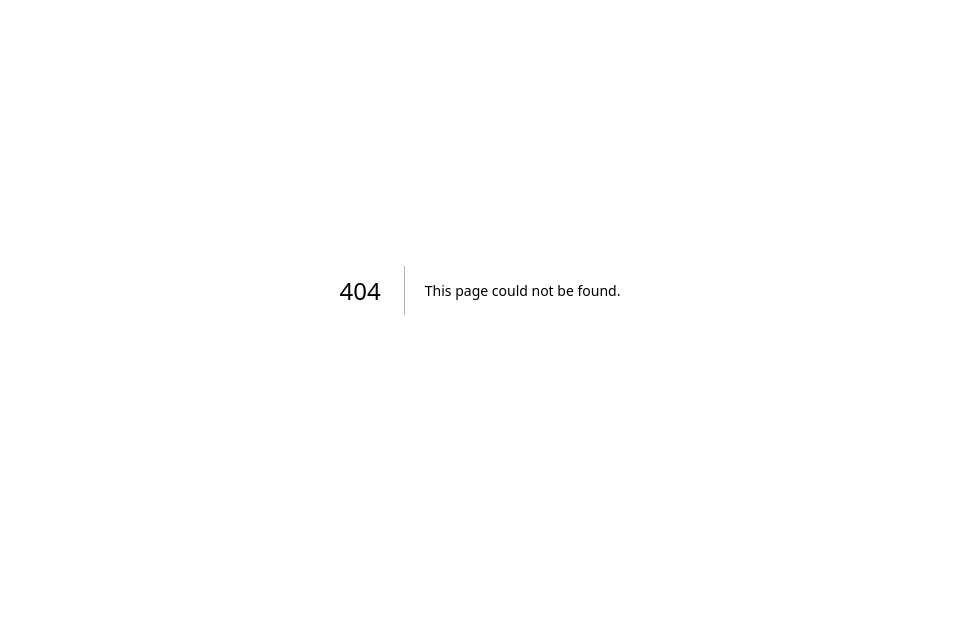
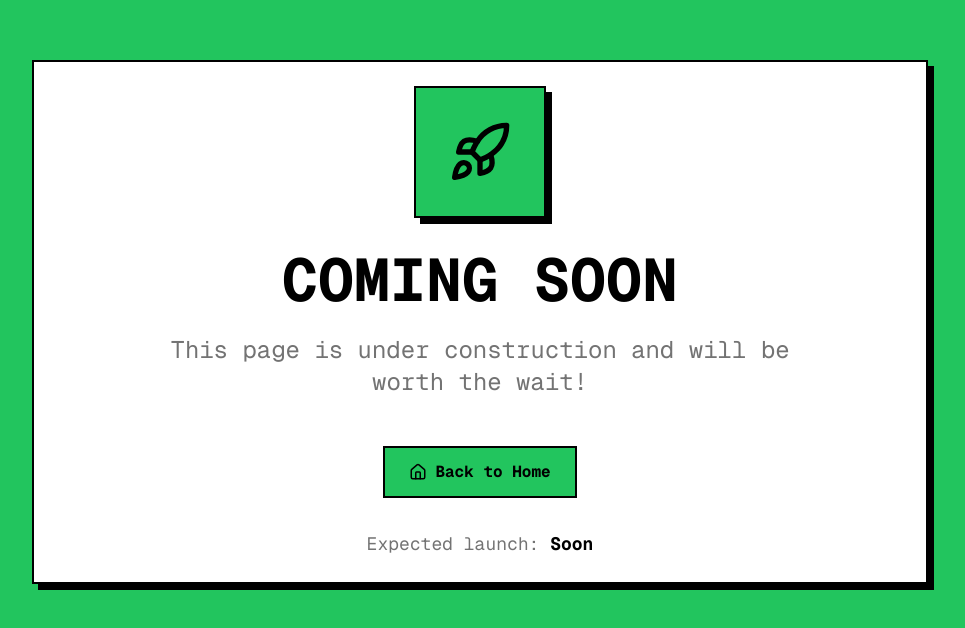
Before and after one commit to valmtv/portfolio, a Next.js app: page /projects in a window 1280 px wide. Before the commit this address had no page. Shown: the part 110-738 px from the top of the page, without its empty margins (160-1125 px from the left). Built offline with nearby package versions, Linux system fonts and the light colour scheme.

Commit message:
Comming Soon page

```diff
--- /dev/null
+++ b/src/app/journey/page.tsx
@@ -0,0 +1,9 @@
+"use client"
+
+import CommingSoonPage from "components/coming-soon-page";
+
+function JourneyPage(){
+    return <CommingSoonPage />;
+}
+
+export default JourneyPage;
--- /dev/null
+++ b/src/app/projects/page.tsx
@@ -0,0 +1,9 @@
+"use client"
+
+import CommingSoonPage from "components/coming-soon-page";
+
+function ProjectsPage(){
+    return <CommingSoonPage />;
+}
+
+export default ProjectsPage;
--- /dev/null
+++ b/src/app/university/page.tsx
@@ -0,0 +1,9 @@
+"use client"
+
+import CommingSoonPage from "components/coming-soon-page";
+
+function UniversityPage(){
+    return <CommingSoonPage />;
+}
+
+export default UniversityPage;
--- /dev/null
+++ b/src/components/coming-soon-page.tsx
@@ -0,0 +1,70 @@
+"use client"
+
+import Link from "next/link"
+import { ThemeHeading } from "components/theme-heading"
+import { ThemeText } from "components/theme-text"
+import { ThemeCard } from "components/theme-card"
+import { useTheme } from "contexts/theme-context"
+import { getThemeClasses } from "lib/themes"
+import { cn } from "lib/utils"
+import { Rocket, Home } from "lucide-react"
+
+function ComingSoonPage() {
+  const { theme } = useTheme()
+  const classes = getThemeClasses(theme)
+
+  return (
+    <div className="min-h-screen bg-theme-secondary flex items-center justify-center p-4 pt-20">
+      <div className="max-w-4xl w-full">
+        <ThemeCard className="text-center">
+          {/* Icon */}
+          <div className="flex justify-center mb-8">
+            <div
+              className={cn(
+                "inline-block p-8 bg-theme-accent border-theme-border",
+                classes.card,
+                classes.transition
+              )}
+            >
+              <Rocket className="w-16 h-16 text-theme-accentForeground" />
+            </div>
+          </div>
+
+          {/* Title */}
+          <ThemeHeading level={1} className="mb-6">
+            COMING SOON
+          </ThemeHeading>
+
+          {/* Description */}
+          <ThemeText muted className="text-xl md:text-2xl mb-12 max-w-2xl mx-auto">
+            This page is under construction and will be worth the wait!
+          </ThemeText>
+
+          {/* Back to Home Button */}
+          <div className="mb-8">
+            <Link
+              href="/"
+              className={cn(
+                "inline-flex items-center gap-2 px-6 py-3",
+                "bg-theme-accent text-theme-accentForeground border-theme-border",
+                classes.button,
+                classes.transition,
+                "hover:-translate-y-1"
+              )}
+            >
+              <Home size={18} />
+              <span>Back to Home</span>
+            </Link>
+          </div>
+
+          {/* Msg to make the page look complete */}
+          <ThemeText muted className="text-sm">
+            Expected launch: <span className="font-bold text-theme-foreground">Soon</span>
+          </ThemeText>
+        </ThemeCard>
+      </div>
+    </div>
+  )
+}
+
+export default ComingSoonPage;
```
Also changed, not shown: src/components/navbar.tsx (line endings or trailing spaces).
